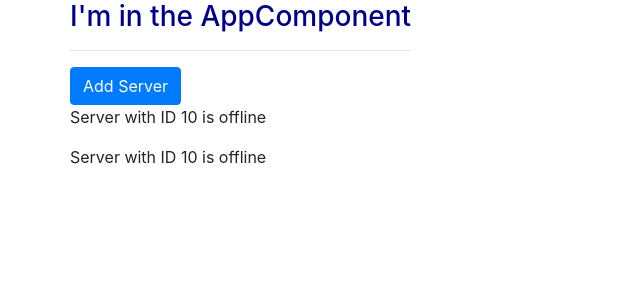
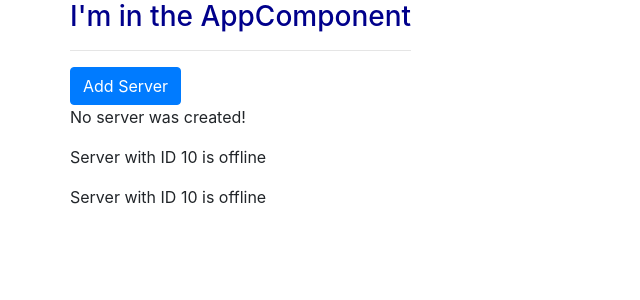
Before and after one commit to cyborg-nomade/angular-course, an Angular app: page / in a window 1280 px wide. Shown: the top 300 px of the page, without its empty margins (0-640 px from the left). Built offline with nearby package versions, Linux system fonts and the light colour scheme.

Commit message:
added event binding to servers component

```diff
--- a/src/app/servers/servers.component.html
+++ b/src/app/servers/servers.component.html
@@ -1,3 +1,4 @@
-<button class="btn btn-primary" [disabled]="!allowNewServer">Add Server</button>
+<button class="btn btn-primary" [disabled]="!allowNewServer" (click)="onCreateServer()">Add Server</button>
+<p>{{serverCreationStatus}}</p>
 <app-server></app-server>
 <app-server></app-server>
--- a/src/app/servers/servers.component.ts
+++ b/src/app/servers/servers.component.ts
@@ -7,6 +7,7 @@ import { Component, OnInit } from '@angular/core';
 })
 export class ServersComponent implements OnInit {
   allowNewServer = false;
+  serverCreationStatus = 'No server was created!';
 
   constructor() {
     setTimeout(() => {
@@ -15,4 +16,8 @@ export class ServersComponent implements OnInit {
   }
 
   ngOnInit() {}
+
+  onCreateServer() {
+    this.serverCreationStatus = 'Server was created';
+  }
 }
```
